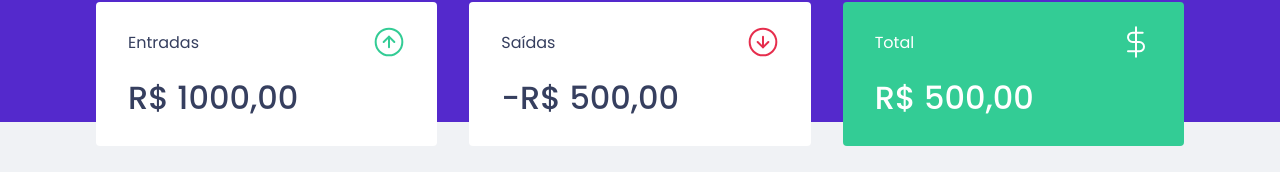
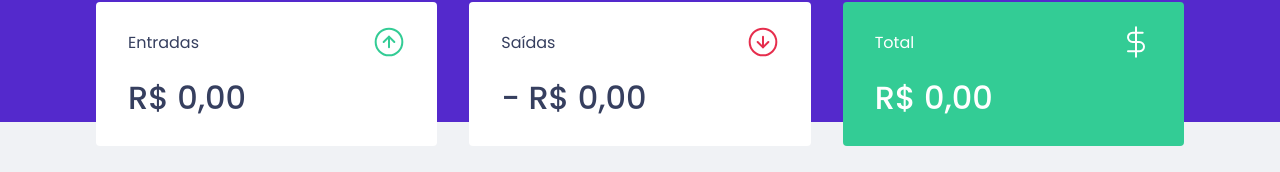
Before and after one commit to otavioaugusto1/Ignite-React-dtmoney-Rocketseat, a React (Create React App) app in the folder dtmoney/: page / in a window 1280 px wide. Shown: the part 150-322 px from the top of the page. Built offline with nearby package versions, Linux system fonts and the light colour scheme; no server answers; what miragejs would draw is missing.

Commit message:
Calculando resumo

```diff
--- a/dtmoney/src/components/Summary/index.tsx
+++ b/dtmoney/src/components/Summary/index.tsx
@@ -6,7 +6,22 @@
 
 import { Container } from "./styles"
 export function Summary() {
-    const {transactions} = useContext(TransactionsContext);
+    const { transactions } = useContext(TransactionsContext);
+
+    const summary = transactions.reduce((acc, transaction) => {
+        if (transaction.type == 'deposit') {
+            acc.deposits += transaction.amount
+            acc.total += transaction.amount
+        } else {
+            acc.withdraw += transaction.amount
+            acc.total -= transaction.amount
+        }
+        return acc
+    }, {
+        deposits: 0,
+        withdraw: 0,
+        total: 0
+    })
 
     return (
         <Container>
@@ -15,21 +30,30 @@
                     <p>Entradas</p>
                     <img src={incomeImg} alt="Entradas" />
                 </header>
-                <strong>R$ 1000,00</strong>
+                <strong>{new Intl.NumberFormat('pt-BR', {
+                    style: 'currency',
+                    currency: 'BRL'
+                }).format(summary.deposits)}</strong>
             </div>
             <div>
                 <header>
                     <p>Saídas</p>
                     <img src={outcomeImg} alt="Saídas" />
                 </header>
-                <strong>-R$ 500,00</strong>
+                <strong>- {new Intl.NumberFormat('pt-BR', {
+                    style: 'currency',
+                    currency: 'BRL'
+                }).format(summary.withdraw)}</strong>
             </div>
             <div className="highlight-background">
                 <header>
                     <p>Total</p>
                     <img src={totalImg} alt="Total" />
                 </header>
-                <strong>R$ 500,00</strong>
+                <strong>{new Intl.NumberFormat('pt-BR', {
+                    style: 'currency',
+                    currency: 'BRL'
+                }).format(summary.total)}</strong>
             </div>
 
         </Container>
```
